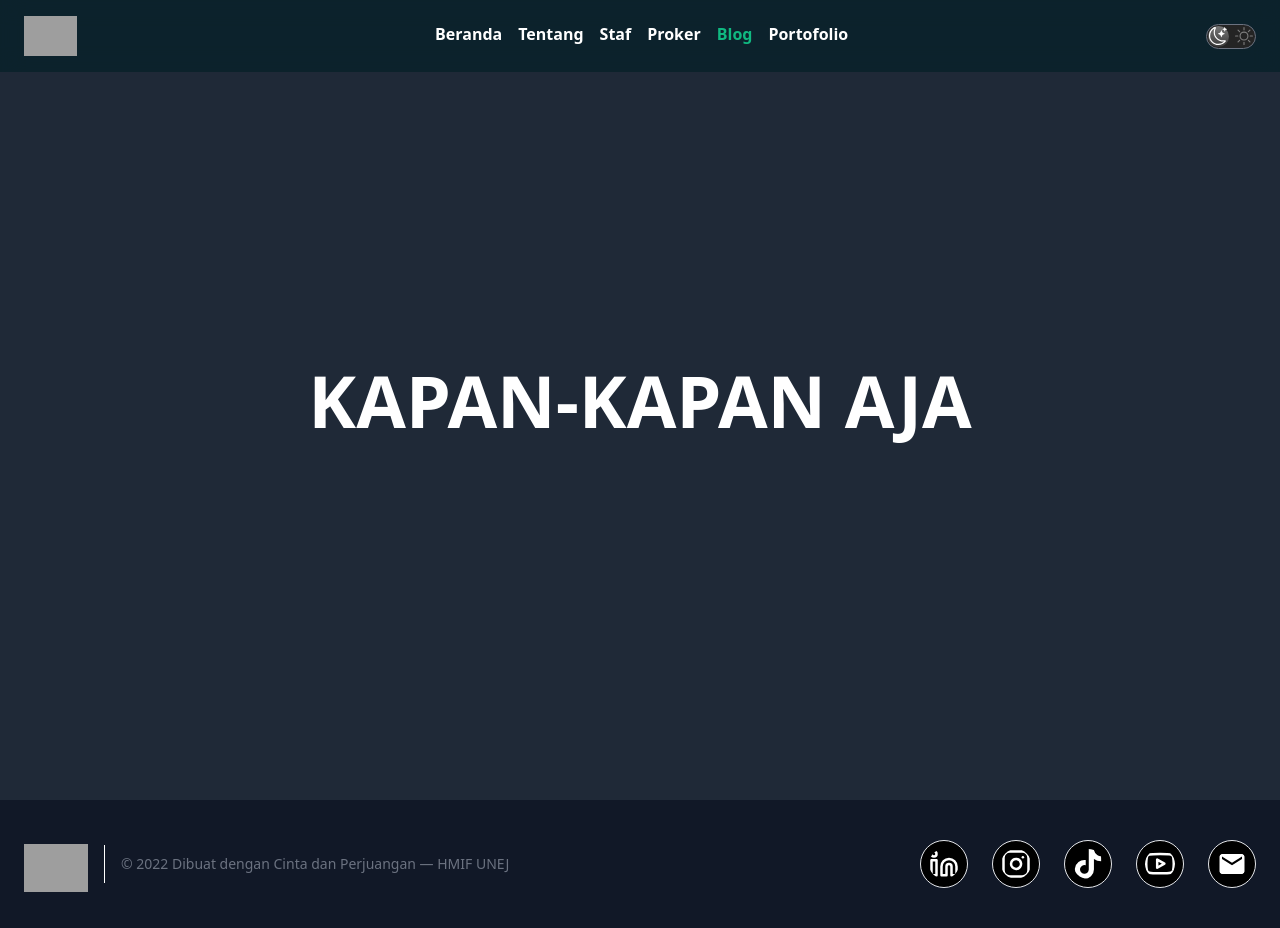
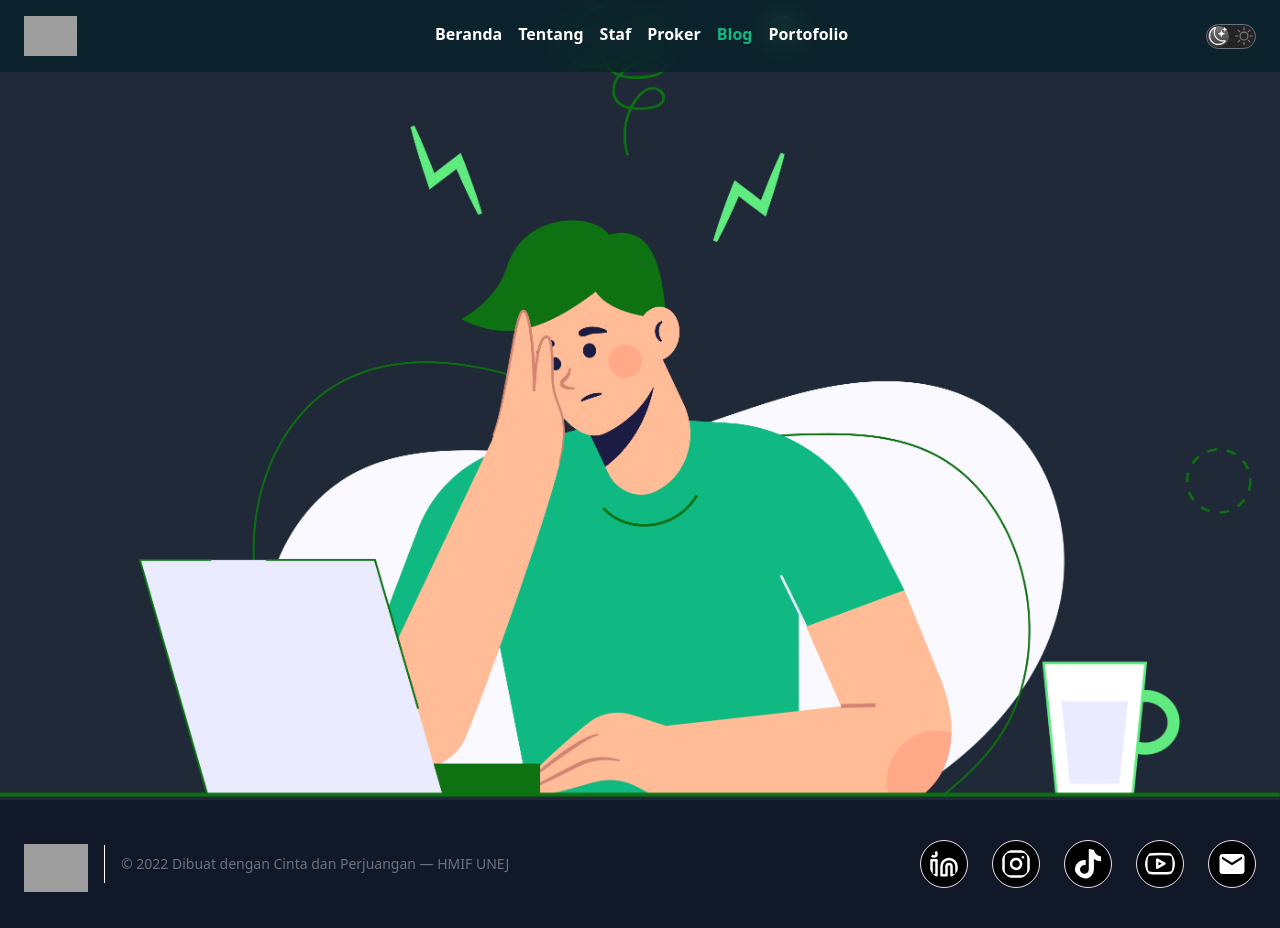
Before and after one commit to faisallbhr/hmif-clone, a React (Create React App) app: page /blog in a window 1280 px wide. Built offline with nearby package versions, Linux system fonts and the light colour scheme; grey boxes are pictures that could not be loaded.

Commit message:
edit not found page

```diff
--- a/src/pages/Capek.jsx
+++ b/src/pages/Capek.jsx
@@ -1,12 +1,13 @@
 import React from 'react'
 import Navbar from '../components/Navbar'
+import Picture from '../assets/projectnf.png'
 
 const Capek = () => {
   return (
     <div>
       <Navbar/>
       <div className='h-screen flex justify-center items-center'>
-          <h1 className='font-bold text-7xl text-center'>KAPAN-KAPAN AJA</h1>
+          <img src={Picture} alt="" />
       </div>
     </div>
   )
```
Also changed, not shown: src/assets/projectnf.png (added).
